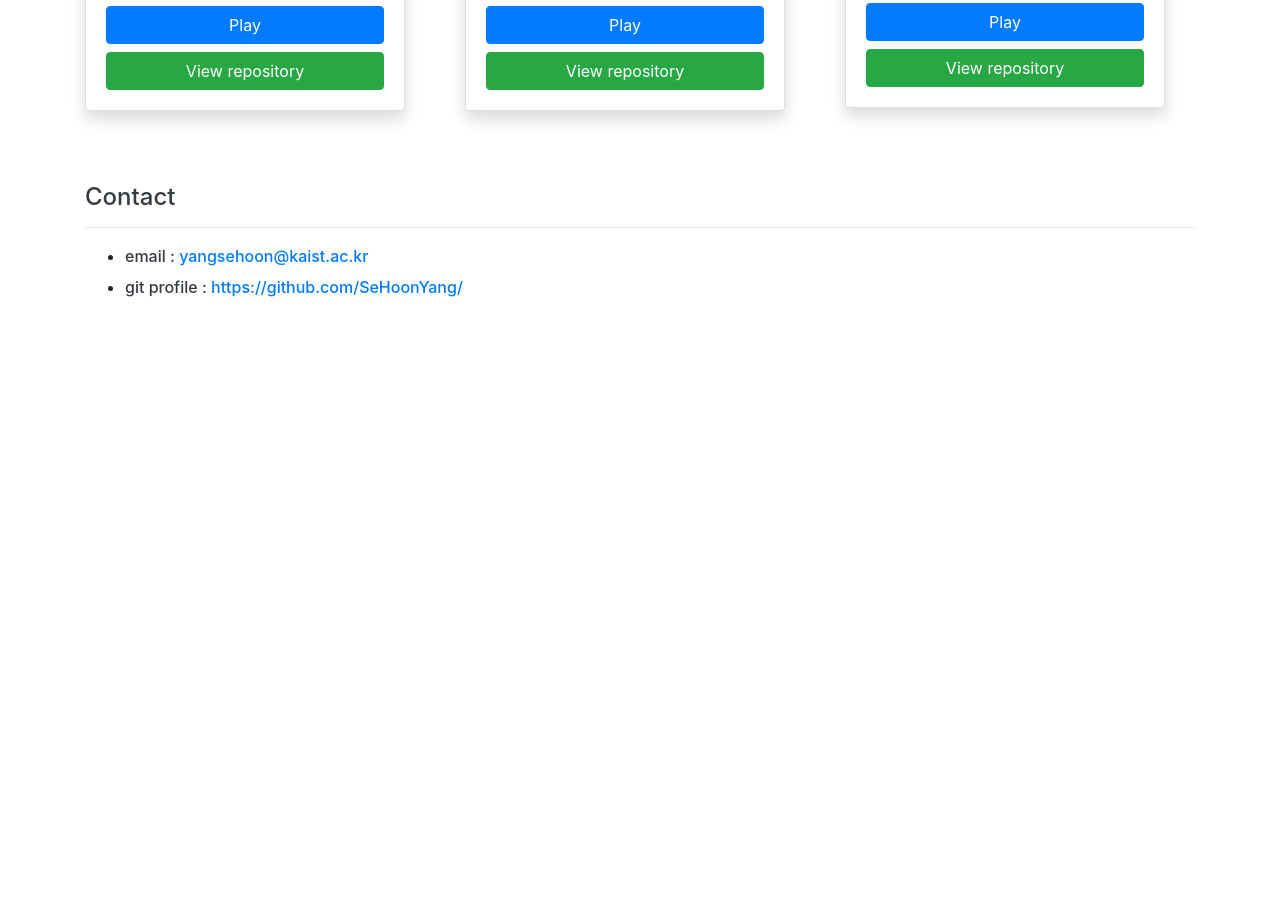
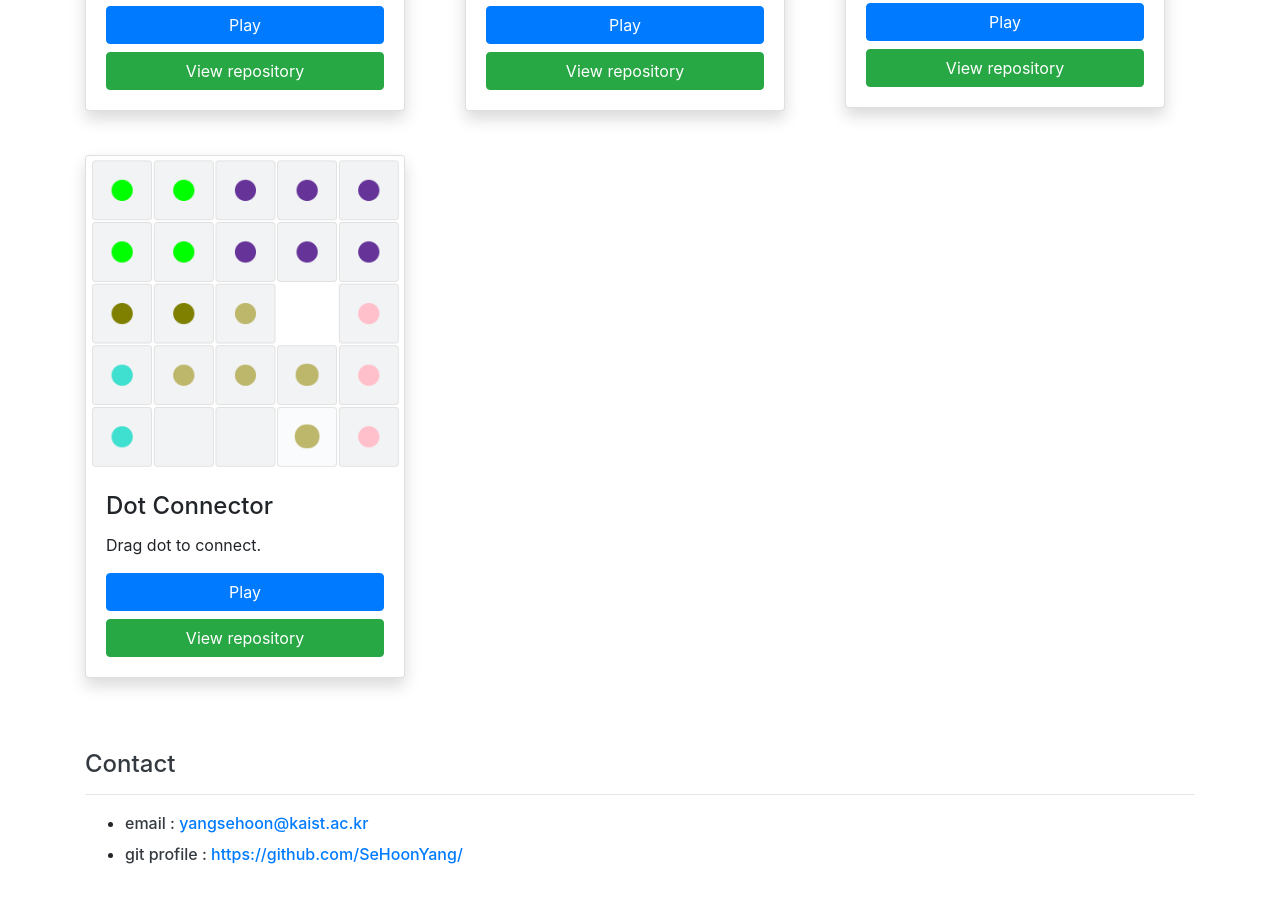
Before and after one commit to SeHoonYang/SeHoonYang.github.io, a plain HTML site: page index.html in a window 1280 px wide. Shown: the part 1074-1977 px from the top of the page. Before the commit the page ends 1443 px from the top, so only its background shows below. Drawn offline with nearby package versions, Linux system fonts and the light colour scheme; a script that the page names is missing.

Commit message:
dot intro added

```diff
--- a/index.html
+++ b/index.html
@@ -80,6 +80,17 @@
 						</div>
 					</div>
 				</div>
+				<div class="col-md-6 col-xl-4">
+					<div class="card shadow" style="width:20rem;margin:20px 0px 24px 0">
+						<img class="card-img-top" src="images/dot.png" alt="image" style="width:100%">
+							<div class="card-body">
+							<h4 class="card-title">Dot Connector</h4>
+							<p class="card-text">Drag dot to connect.</p>
+							<a href="./game/dotConnector/dot.html" class="btn btn-primary btn-block">Play</a>
+							<a href="https://github.com/SeHoonYang/dotConnector" class="btn btn-success btn-block">View repository</a>
+						</div>
+					</div>
+				</div>
 			</div>
 		</div>
 		<h4 class="text-dark pt-5">Contact</h4>
```
Also changed, not shown: images/dot.png (added).
